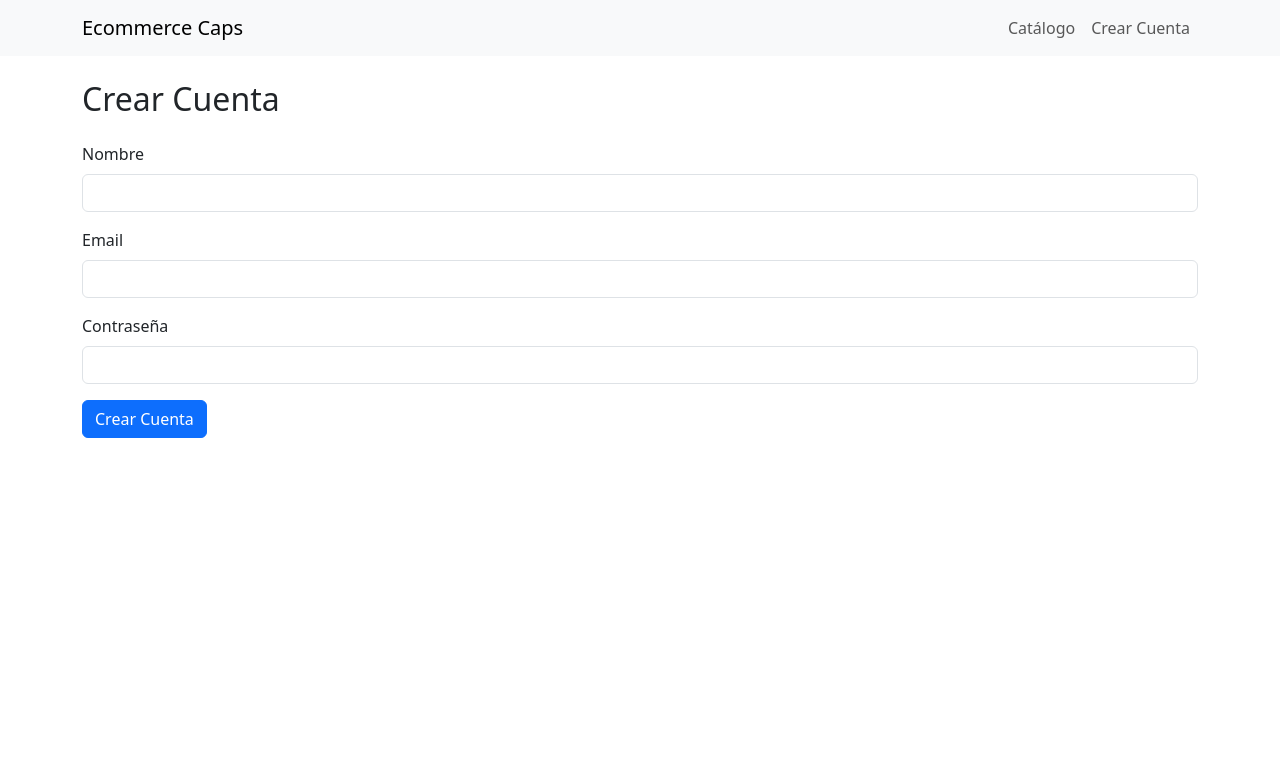
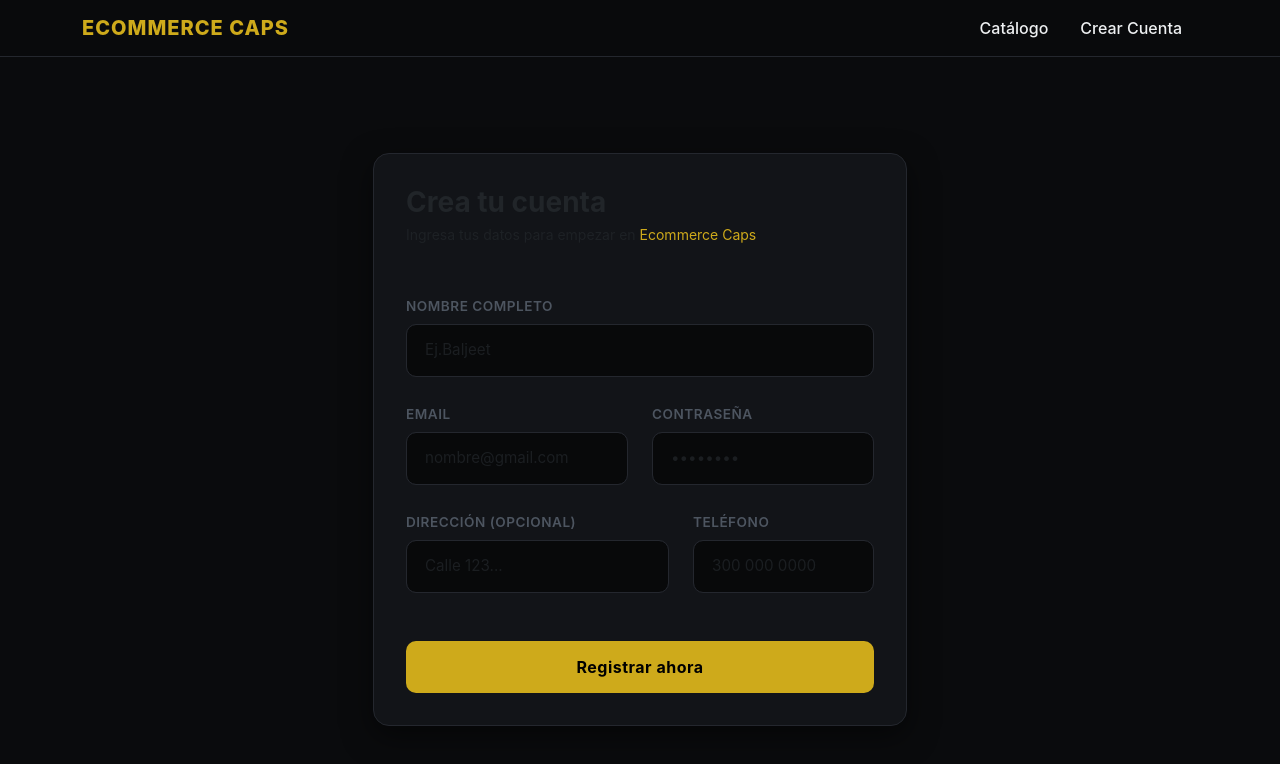
Before and after one commit to devsebas22/EcommerceCaps, a React (Vite) app in the folder frontend/: page /registro in a window 1280 px wide. Shown: the top 764 px of the page. Built offline with nearby package versions, Linux system fonts and the light colour scheme.

Commit message:
Modificación estructural estetica del proyecto, pruebas de comportamiento, funcionalidad en navegación y desplegue de contenedores en catalogo

```diff
--- a/frontend/src/App.jsx
+++ b/frontend/src/App.jsx
@@ -1,6 +1,5 @@
 import React from "react";
 import { BrowserRouter as Router, Routes, Route, Link } from "react-router-dom";
-import "bootstrap/dist/css/bootstrap.min.css";
 import { Navbar, Container, Nav } from "react-bootstrap";
 import Catalogo from "./Catalogo";
 import Registro from "./Registro";
@@ -8,14 +7,16 @@ import Registro from "./Registro";
 export default function App() {
   return (
     <Router>
-      <Navbar bg="light" expand="lg" className="mb-4">
+      <Navbar expand="lg" className="navbar-theme mb-5 sticky-top">
         <Container>
-          <Navbar.Brand as={Link} to="/">Ecommerce Caps</Navbar.Brand>
-          <Navbar.Toggle aria-controls="main-navbar" />
+          <Navbar.Brand as={Link} to="/" className="navbar-brand-theme text-uppercase">
+            Ecommerce Caps
+          </Navbar.Brand>
+          <Navbar.Toggle aria-controls="main-navbar" className="border-0 bg-light" />
           <Navbar.Collapse id="main-navbar">
             <Nav className="ms-auto">
-              <Nav.Link as={Link} to="/">Catálogo</Nav.Link>
-              <Nav.Link as={Link} to="/registro">Crear Cuenta</Nav.Link>
+              <Nav.Link as={Link} to="/" className="nav-link-theme px-3">Catálogo</Nav.Link>
+              <Nav.Link as={Link} to="/registro" className="nav-link-theme px-3">Crear Cuenta</Nav.Link>
             </Nav>
           </Navbar.Collapse>
         </Container>
--- a/frontend/src/Registro.jsx
+++ b/frontend/src/Registro.jsx
@@ -1,5 +1,5 @@
 import React, { useState } from "react";
-import { Form, Button, Alert } from "react-bootstrap";
+import { Form, Button, Alert, Container, Row, Col, Card } from "react-bootstrap";
 
 const API_BASE = "http://127.0.0.1:8000";
 
@@ -7,96 +7,148 @@ export default function Registro() {
   const [nombre, setNombre] = useState("");
   const [email, setEmail] = useState("");
   const [password, setPassword] = useState("");
+  const [direccion, setDireccion] = useState("");
+  const [telefono, setTelefono] = useState("");
   const [errors, setErrors] = useState({});
   const [submitting, setSubmitting] = useState(false);
   const [message, setMessage] = useState(null);
 
   const validar = () => {
     const e = {};
-    if (!nombre.trim()) e.nombre = "El nombre es obligatorio.";
-    if (!email.trim()) e.email = "El email es obligatorio.";
-    else {
-      const re = /^[^@\s]+@[^@\s]+\.[^@\s]+$/;
-      if (!re.test(email)) e.email = "Formato de email inválido.";
-    }
-    if (!password) e.password = "La contraseña es obligatoria.";
-    else if (password.length < 6) e.password = "Mínimo 6 caracteres.";
+    if (!nombre.trim()) e.nombre = "Campo requerido";
+    if (!email.trim()) e.email = "Campo requerido";
+    else if (!/^[^@\s]+@[^@\s]+\.[^@\s]+$/.test(email)) e.email = "Email inválido";
+    if (!password) e.password = "Campo requerido";
+    else if (password.length < 6) e.password = "Mínimo 6 caracteres";
     setErrors(e);
     return Object.keys(e).length === 0;
   };
 
   const handleSubmit = async (ev) => {
     ev.preventDefault();
-    setMessage(null);
     if (!validar()) return;
     setSubmitting(true);
+    setMessage(null);
+
     try {
       const res = await fetch(`${API_BASE}/usuarios/`, {
         method: "POST",
         headers: { "Content-Type": "application/json" },
-        body: JSON.stringify({ nombre, email, password }),
+        body: JSON.stringify({ nombre, email, password, direccion, telefono }),
       });
+
       if (res.ok) {
-        setMessage({ type: "success", text: "Cuenta creada correctamente." });
-        setNombre("");
-        setEmail("");
-        setPassword("");
-        setErrors({});
+        setMessage({ type: "success", text: "Registro completado con éxito" });
+        setNombre(""); setEmail(""); setPassword(""); setDireccion(""); setTelefono("");
       } else {
-        const errBody = await res.json().catch(() => null);
-        const text = errBody?.detail || errBody?.message || `Error ${res.status}`;
-        setMessage({ type: "danger", text });
+        const err = await res.json();
+        setMessage({ type: "danger", text: err.detail || "Error al registrar" });
       }
     } catch (err) {
-      setMessage({ type: "danger", text: err.message || "Error de red" });
+      setMessage({ type: "danger", text: "Error de conexión con el servidor" });
     } finally {
       setSubmitting(false);
     }
   };
 
   return (
-    <div>
-      <h2 className="mb-4">Crear Cuenta</h2>
-      {message && <Alert variant={message.type}>{message.text}</Alert>}
+    <Container className="py-5">
+      <Row className="justify-content-center">
+        <Col lg={7} xl={6}>
+          <Card className="card-theme p-3">
+            <Card.Body>
+              <div className="mb-5">
+                <h3 className="fw-bold mb-1">Crea tu cuenta</h3>
+                <p className="text-muted small">
+                  Ingresa tus datos para empezar en <span className="text-cyan">Ecommerce Caps</span>
+                </p>
+              </div>
 
-      <Form noValidate onSubmit={handleSubmit}>
-        <Form.Group className="mb-3" controlId="nombre">
-          <Form.Label>Nombre</Form.Label>
+              {message && (
+                <Alert variant={message.type === "success" ? "success" : "danger"} className="py-2 border-0 bg-opacity-10 text-center">
+                  {message.text}
+                </Alert>
+              )}
+
+              <Form onSubmit={handleSubmit}>
+                <Form.Group className="mb-4">
+                  <Form.Label className="label-theme">Nombre completo</Form.Label>
                   <Form.Control
                     type="text"
+                    className="input-theme"
+                    placeholder="Ej.Baljeet"
                     value={nombre}
                     onChange={(e) => setNombre(e.target.value)}
                     isInvalid={!!errors.nombre}
                   />
-          <Form.Control.Feedback type="invalid">{errors.nombre}</Form.Control.Feedback>
                 </Form.Group>
 
-        <Form.Group className="mb-3" controlId="email">
-          <Form.Label>Email</Form.Label>
+                <Row>
+                  <Col md={6}>
+                    <Form.Group className="mb-4">
+                      <Form.Label className="label-theme">Email</Form.Label>
                       <Form.Control
                         type="email"
+                        className="input-theme"
+                        placeholder="nombre@gmail.com"
                         value={email}
                         onChange={(e) => setEmail(e.target.value)}
                         isInvalid={!!errors.email}
                       />
-          <Form.Control.Feedback type="invalid">{errors.email}</Form.Control.Feedback>
                     </Form.Group>
-
-        <Form.Group className="mb-3" controlId="password">
-          <Form.Label>Contraseña</Form.Label>
+                  </Col>
+                  <Col md={6}>
+                    <Form.Group className="mb-4">
+                      <Form.Label className="label-theme">Contraseña</Form.Label>
                       <Form.Control
                         type="password"
+                        className="input-theme"
+                        placeholder="••••••••"
                         value={password}
                         onChange={(e) => setPassword(e.target.value)}
                         isInvalid={!!errors.password}
                       />
-          <Form.Control.Feedback type="invalid">{errors.password}</Form.Control.Feedback>
                     </Form.Group>
+                  </Col>
+                </Row>
 
-        <Button variant="primary" type="submit" disabled={submitting}>
-          {submitting ? "Enviando..." : "Crear Cuenta"}
+                <Row>
+                  <Col md={7}>
+                    <Form.Group className="mb-4">
+                      <Form.Label className="label-theme">Dirección (Opcional)</Form.Label>
+                      <Form.Control
+                        type="text"
+                        className="input-theme"
+                        placeholder="Calle 123..."
+                        value={direccion}
+                        onChange={(e) => setDireccion(e.target.value)}
+                      />
+                    </Form.Group>
+                  </Col>
+                  <Col md={5}>
+                    <Form.Group className="mb-4">
+                      <Form.Label className="label-theme">Teléfono</Form.Label>
+                      <Form.Control
+                        type="text"
+                        className="input-theme"
+                        placeholder="300 000 0000"
+                        value={telefono}
+                        onChange={(e) => setTelefono(e.target.value)}
+                      />
+                    </Form.Group>
+                  </Col>
+                </Row>
+
+                <div className="d-grid gap-2 mt-4">
+                  <Button type="submit" className="btn-theme-primary" disabled={submitting}>
+                    {submitting ? "Procesando..." : "Registrar ahora"}
                   </Button>
+                </div>
               </Form>
-    </div>
+            </Card.Body>
+          </Card>
+        </Col>
+      </Row>
+    </Container>
   );
 }
--- /dev/null
+++ b/frontend/src/index.css
@@ -0,0 +1,99 @@
+/* index.css - Tema Deep Dark & Minimal Cyan */
+
+:root {
+  --bg-dark: #0a0b0d;
+  --card-bg: #121418;
+  --input-bg: #08090a;
+  --border-color: #24272e;
+  --accent-cyan: #ceaa1b;
+  --text-main: #eef0f2;
+  --text-muted: #4d5560;
+}
+
+body {
+  background-color: var(--bg-dark);
+  color: var(--text-main);
+  font-family: 'Inter', -apple-system, BlinkMacSystemFont, "Segoe UI", Roboto, sans-serif;
+  -webkit-font-smoothing: antialiased;
+  margin: 0;
+}
+
+/* Tarjeta Minimalista */
+.card-theme {
+  background-color: var(--card-bg) !important;
+  border: 1px solid var(--border-color) !important;
+  border-radius: 16px !important;
+  box-shadow: 0 10px 30px rgba(0, 0, 0, 0.5) !important;
+}
+
+/* Inputs de Alta Gama */
+.input-theme {
+  background-color: var(--input-bg) !important;
+  border: 1px solid var(--border-color) !important;
+  color: #fff !important;
+  padding: 14px 18px !important;
+  border-radius: 10px !important;
+  font-size: 0.95rem;
+  transition: all 0.3s cubic-bezier(0.4, 0, 0.2, 1) !important;
+}
+
+.input-theme:focus {
+  border-color: var(--accent-cyan) !important;
+  box-shadow: 0 0 0 4px rgba(228, 184, 9, 0.097) !important;
+  outline: none;
+}
+
+/* Labels */
+.label-theme {
+  color: var(--text-muted) !important;
+  font-size: 0.85rem;
+  font-weight: 600;
+  text-transform: uppercase;
+  letter-spacing: 0.5px;
+  margin-bottom: 8px;
+}
+
+/* Botón Pro */
+.btn-theme-primary {
+  background-color: var(--accent-cyan) !important;
+  border: none !important;
+  color: #000 !important;
+  padding: 14px !important;
+  font-weight: 700 !important;
+  border-radius: 10px !important;
+  letter-spacing: 0.5px;
+  transition: all 0.3s ease !important;
+}
+
+.btn-theme-primary:hover {
+  transform: translateY(-2px);
+  box-shadow: 0 5px 20px rgba(0, 0, 0, 0.3) !important;
+  filter: brightness(1.1);
+}
+
+.text-cyan {
+  color: var(--accent-cyan) !important;
+}
+
+/* Estilos adicionales para un Navbar Profesional */
+.navbar-theme {
+  background-color: rgba(10, 11, 13, 0.95) !important; /* Fondo translúcido */
+  border-bottom: 1px solid var(--border-color);
+  backdrop-filter: blur(10px); /* Efecto vidrio */
+}
+
+.nav-link-theme {
+  color: var(--text-main) !important;
+  font-weight: 500;
+  transition: color 0.3s ease;
+}
+
+.nav-link-theme:hover {
+  color: var(--accent-cyan) !important;
+}
+
+.navbar-brand-theme {
+  color: var(--accent-cyan) !important;
+  font-weight: 800;
+  letter-spacing: 1px;
+}
--- a/frontend/src/main.jsx
+++ b/frontend/src/main.jsx
@@ -1,6 +1,12 @@
 import React from 'react'
 import ReactDOM from 'react-dom/client'
 import App from './App.jsx'
+
+// 1. Importamos el CSS de Bootstrap (estructura base y grillas)
+import 'bootstrap/dist/css/bootstrap.min.css'
+
+// 2. Importamos TU CSS global (el tema oscuro/minimalista/cyan)
+import './index.css'
 
 ReactDOM.createRoot(document.getElementById('root')).render(
   <React.StrictMode>
```
Also changed, not shown: frontend/src/Catalogo.jsx (+57 -27 lines), 1 other file (tests, documents, lock files or other folders). Lines whose indentation alone changed are shown as unchanged.
